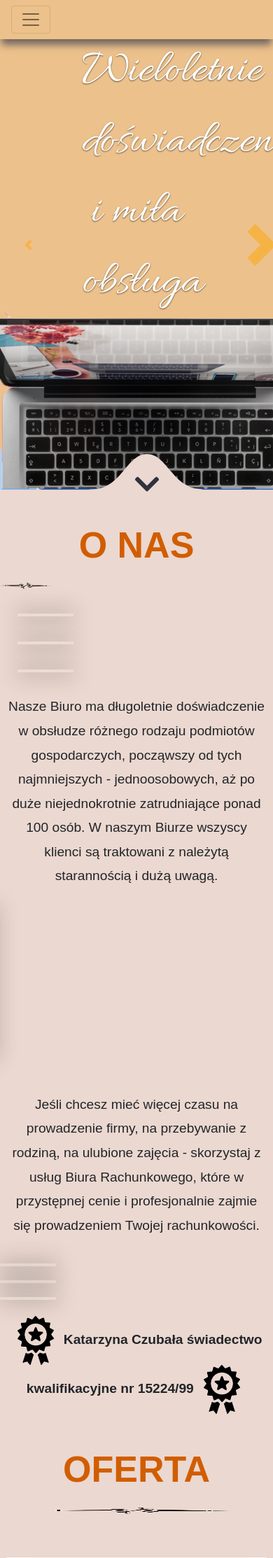
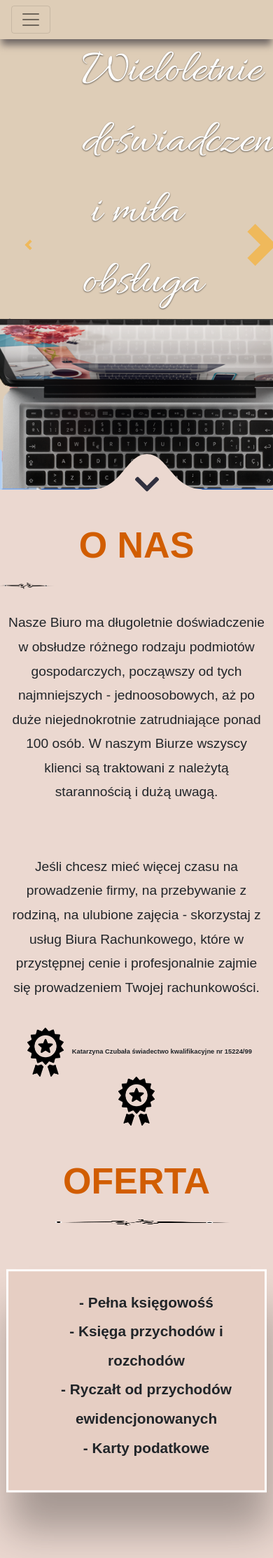
Before and after one commit to kajacz/dwojka, a PHP site: page / in a window 390 px wide; the page is wider, and only the part inside the window is pictured. Shown: the top 2227 px of that part at 70% size. Run offline with PHP 8.4, Linux system fonts and the light colour scheme; some libraries are stand-ins or nearby versions; some web fonts are replaced.

Commit message:
responsive map, counting up fixed

```diff
--- a/index.html
+++ b/index.html
@@ -13,10 +13,9 @@
       type="text/css"
     />
     <meta charset="utf-8" />
-    <meta
-      name="viewport"
-      content="width=device-width, initial-scale=1, shrink-to-fit=no"
-    />
+    <script src="http://ajax.googleapis.com/ajax/libs/jquery/1.10.2/jquery.min.js"></script>
+    <script src="https://ajax.googleapis.com/ajax/libs/jquery/1.11.0/jquery.min.js"></script>
+    <script src="parallax.js-1.5.0/parallax.js-1.5.0/parallax.min.js"></script>
     <link href="https://unpkg.com/aos@2.3.1/dist/aos.css" rel="stylesheet" />
     <script src="https://unpkg.com/aos@2.3.1/dist/aos.js"></script>
     <link
@@ -60,7 +54,7 @@
 
               <img
                 class="d-block w-100"
-                src="pictures/header/1.png"
+                src="pictures/header/11.png"
                 id="slide"
                 alt="First slide"
               />
@@ -208,40 +204,40 @@
             />
           </div>
 
-          <div class="col-sm-1 offset-sm-6 mt-3">
+          <div class="col-sm-1 offset-sm-6 mt-3 d-none d-md-block">
             <div id="horizontal_line_right"></div>
           </div>
 
-          <div class="col-sm-1 mt-3">
+          <div class="col-sm-1 mt-3 d-none d-md-block">
             <div id="horizontal_line_right"></div>
           </div>
 
-          <div class="col-sm-1 mt-3">
+          <div class="col-sm-1 mt-3 d-none d-md-block">
             <div id="horizontal_line_right"></div>
           </div>
           <div class="col-sm-3"></div>
 
-          <div class="col-sm-5 offset-sm-1 pb-4 pt-4 pl-4 pr-4 onas">
+          <div class="col-md-5 offset-sm-1 pb-4 pt-4 pl-4 pr-4 onas">
             Nasze Biuro ma długoletnie doświadczenie w obsłudze różnego rodzaju
             podmiotów gospodarczych, począwszy od tych najmniejszych -
             jednoosobowych, aż po duże niejednokrotnie zatrudniające ponad 100
             osób. W naszym Biurze wszyscy klienci są traktowani z należytą
             starannością i dużą uwagą.
           </div>
-          <div id="vertical_line"></div>
-          <div class="col-sm-5 pb-4 pt-5 pl-4 pr-4 onas">
+          <div id="vertical_line" class="d-none d-md-block"></div>
+          <div class="col-md-5 pb-4 pt-5 pl-4 pr-4 onas">
             Jeśli chcesz mieć więcej czasu na prowadzenie firmy, na przebywanie
             z rodziną, na ulubione zajęcia - skorzystaj z usług Biura
             Rachunkowego, które w przystępnej cenie i profesjonalnie zajmie się
             prowadzeniem Twojej rachunkowości.
           </div>
-          <div class="col-sm-1 offset-sm-3 ">
+          <div class="col-sm-1 offset-sm-3 d-none d-md-block">
             <div id="horizontal_line_left"></div>
           </div>
-          <div class="col-sm-1 ">
+          <div class="col-sm-1 d-none d-md-block">
             <div id="horizontal_line_left"></div>
           </div>
-          <div class="col-sm-1 ">
+          <div class="col-sm-1 d-none d-md-block">
             <div id="horizontal_line_left"></div>
           </div>
           <p class="award col-sm-12 mt-3 mb-5" data-aos="flip-down">
@@ -266,7 +262,7 @@
             data-image-src="pictures/cegly.jpg"
           >
             <div
-              class="col-sm-4 pb-4 pt-4 pl-1 pr-3 onas ofertasize onpic zakladki-content centered"
+              class="col-lg-5 col-md-7 col-sm-9 pb-4 pt-4 pl-1 pr-3 onas ofertasize onpic zakladki-content centered"
             >
               <div></div>
               <ul>
@@ -282,7 +278,10 @@
             </div>
           </div>
           <div class="row ">
-            <div class="onas mt-5 col-sm-12 pl-5 col-lg-4 ">
+            <div
+              class="onas mt-5 col-sm-12 pl-5 col-lg-4"
+              data-aos="fade-up-right"
+            >
               <img src="grafika/watch.png" width="70" /><br /><br />
               Wszystkie dodatkowe czynności, które towarzyszą prowadzeniu
               działalności gospodarczej (a jest ich bez liku) również wykonuje
@@ -290,7 +289,7 @@
               klienta i podczas ewentualnych kontaktów z Urzędami bezwzględnie
               działamy w Jego interesie.
             </div>
-            <div class=" onas mt-5 mb-5 col-sm-12 col-lg-4">
+            <div class=" onas mt-5 mb-5 col-sm-12 col-lg-4" data-aos="fade-up">
               <img src="grafika/document.png" width="70" /><br /><br />
 
               Oferujemy także: <br /><br />
@@ -307,7 +306,10 @@
               pozyskiwania kredytów oraz wyszukiwania korzystnych umów
               leasingowych.
             </div>
-            <div class=" onas mt-5 pr-5 col-sm-12 col-lg-4">
+            <div
+              class=" onas mt-5 pr-5 col-sm-12 col-lg-4"
+              data-aos="fade-up-left"
+            >
               <img src="grafika/building.png" width="70" /><br /><br />
 
               Współpracujemy także z naszym Administratorem oferującym tzw.
@@ -456,15 +458,8 @@
           </h3>
         </div>
       </section>
-      <script src="https://code.jquery.com/jquery-3.3.1.min.js"></script>
-      <script
-        src="https://cdnjs.cloudflare.com/ajax/libs/popper.js/1.14.7/umd/popper.min.js"
-        integrity="sha384-UO2eT0CpHqdSJQ6hJty5KVphtPhzWj9WO1clHTMGa3JDZwrnQq4sF86dIHNDz0W1"
-        crossorigin="anonymous"
-      ></script>
+
       <script src="js/bootstrap.min.js"></script>
-      <script src="Counter-Up-master/Counter-Up-master/jquery.counterup.min.js"></script>
-      <script src="imakewebthings-waypoints-latest-0-g34d9f6d/imakewebthings-waypoints-34d9f6d/lib/jquery.waypoints.min.js"></script>
     </main>
   </body>
 </html>
--- a/numCounter.js
+++ b/numCounter.js
@@ -1,7 +1,13 @@
 // $(".num").counterUp({delay:10, time:1000});
-jQuery(document).ready(function(){
-    $('.counter').counterUp({
-        delay: 10,
-        time: 1000
-    });
+// jQuery(document).ready(function() {
+//   $(".counter").counterUp({
+//     delay: 10,
+//     time: 1000
+//   });
+// });
+jQuery(document).ready(function($) {
+  $(".counter").counterUp({
+    delay: 10,
+    time: 1000
+  });
 });
--- a/styles.css
+++ b/styles.css
@@ -196,6 +196,7 @@
 
 .award {
   font-weight: bold;
+  font-size: 2.4vw;
 }
 
 .carousel-control-prev-icon {
@@ -322,3 +323,22 @@
 #myBtn:hover {
   background-color: #555; /* Add a dark-grey background on hover */
 }
+.iframe-container {
+  overflow: hidden;
+  padding-top: 56.25%;
+  position: relative;
+}
+
+.iframe-container iframe {
+  border: 0;
+  height: 100%;
+  left: 0;
+  position: absolute;
+  top: 0;
+  width: 100%;
+}
+
+/* 4x3 Aspect Ratio */
+.iframe-container-4x3 {
+  padding-top: 75%;
+}
```
Also changed, not shown: other parts of index.html (+12 -15 lines), counterup.jquery.json (renamed from Counter-Up-master/Counter-Up-master/counterup.jquery.json), jquery.counterup.js (renamed from Counter-Up-master/Counter-Up-master/jquery.counterup.js), jquery.counterup.min.js (renamed from Counter-Up-master/Counter-Up-master/jquery.counterup.min.js), pictures/header/11.png (added).
